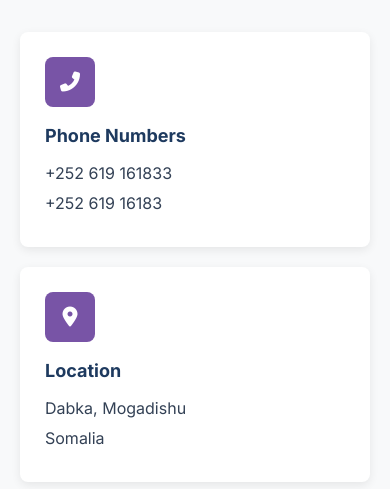
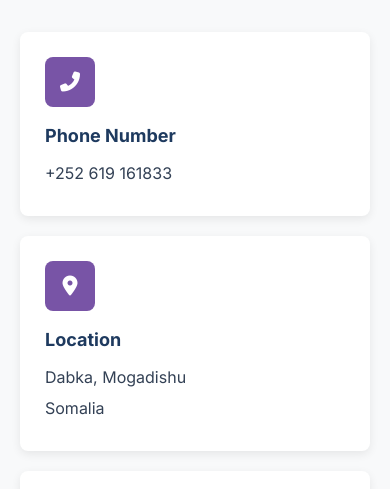
Before and after one commit to abqaaibraahi-eng/Cawl, a plain HTML site: page index.html in a window 390 px wide. Shown: the part 9980-10469 px from the top of the page. Drawn offline with Linux system fonts and the light colour scheme.

Commit message:
Remove secondary phone number ending in 83
Removed phone number +252 619 16183 from all locations (contact section, footer, and README). Now displaying only the primary contact number: +252 619 161833

🤖 Generated with [Claude Code](https://claude.com/claude-code)

Co-Authored-By: Claude <noreply@anthropic.com>

```diff
--- a/index.html
+++ b/index.html
@@ -354,9 +354,8 @@
                 <div class="contact-info">
                     <div class="info-box">
                         <div class="info-icon"><i class="fas fa-phone-alt"></i></div>
-                        <h4>Phone Numbers</h4>
+                        <h4>Phone Number</h4>
                         <p><a href="tel:+252619161833">+252 619 161833</a></p>
-                        <p><a href="tel:+25261916183">+252 619 16183</a></p>
                     </div>
 
                     <div class="info-box">
@@ -441,7 +440,6 @@
                     <ul class="footer-contact">
                         <li><i class="fas fa-map-marker-alt"></i> Dabka, Mogadishu, Somalia</li>
                         <li><i class="fas fa-phone"></i> +252 619 161833</li>
-                        <li><i class="fas fa-phone"></i> +252 619 16183</li>
                         <li><i class="fas fa-envelope"></i> info@cawlconstruction.com</li>
                     </ul>
                 </div>
```
Also changed, not shown: 1 other file.
